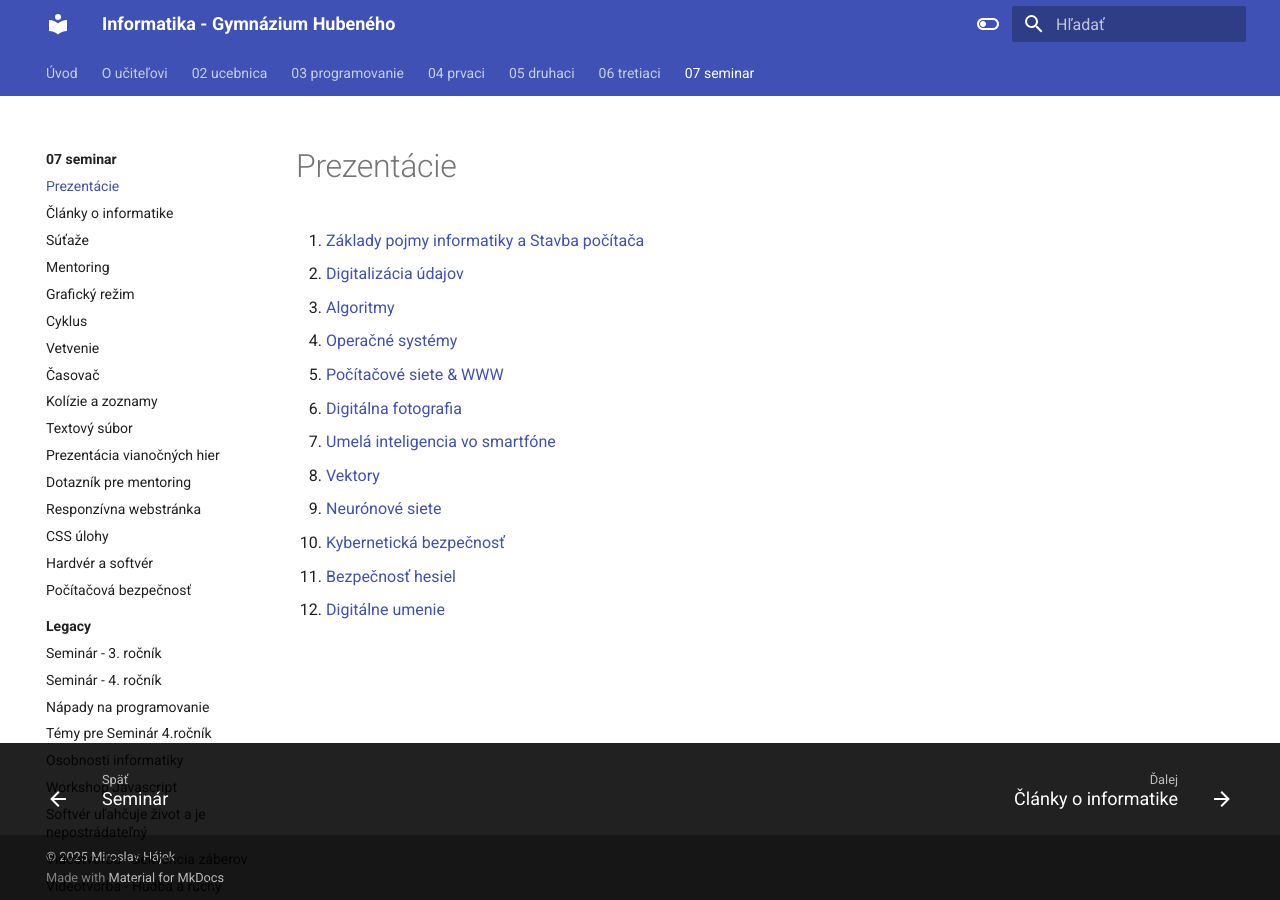
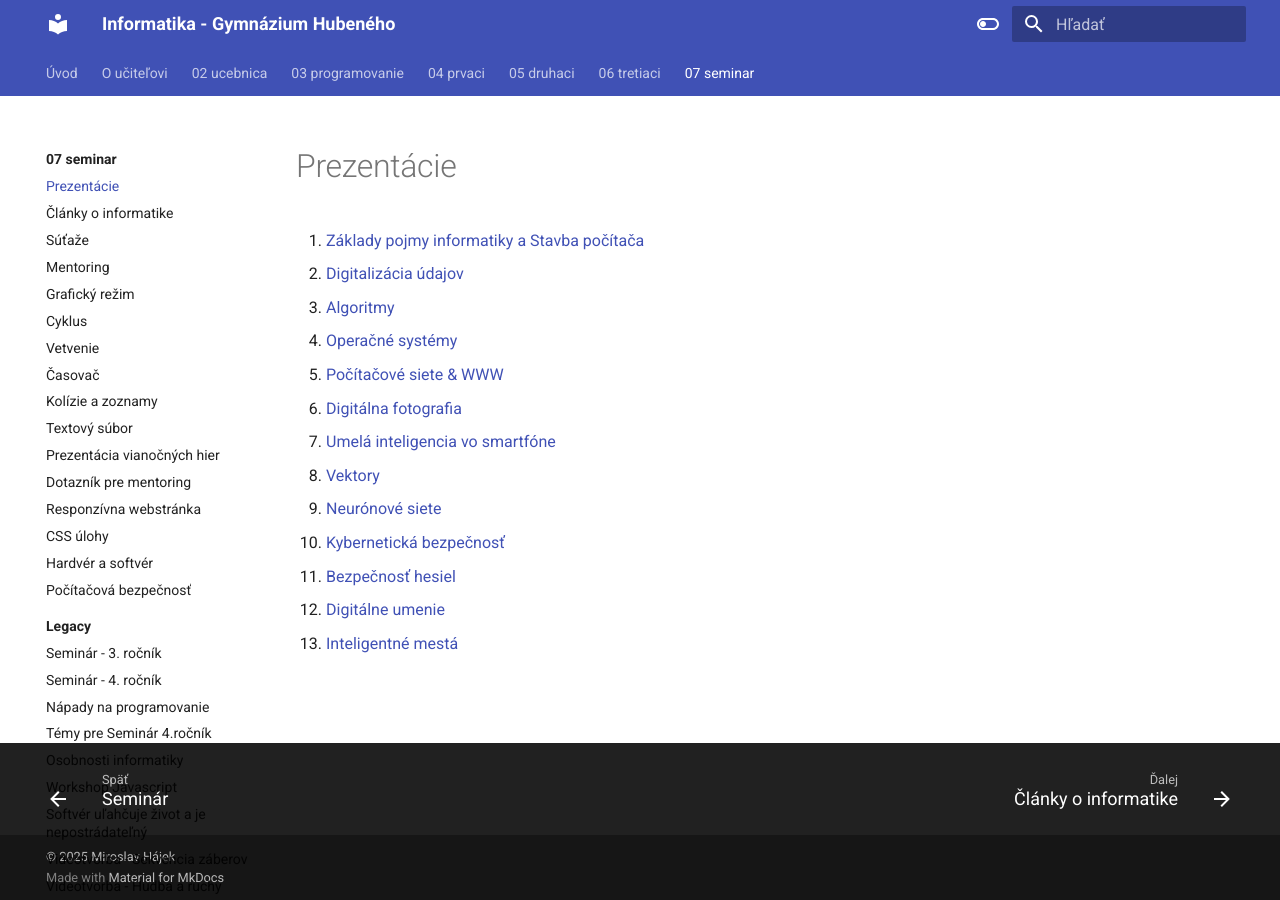
Before and after one commit to hubenka/hubenka.github.io, an MkDocs documentation site: the page built from docs/07_seminar/01_prezentacie.md, in a window 1280 px wide. Built offline with MkDocs 1.6.1 and Material for MkDocs 9.7.7, drawn with Linux system fonts in a browser that asks for light colours.

Commit message:
Smart cities

```diff
--- a/docs/07_seminar/01_prezentacie.md
+++ b/docs/07_seminar/01_prezentacie.md
@@ -15,3 +15,4 @@ publish: true
 10. [Kybernetická bezpečnosť](/slides/kyberneticka-bezpecnost.pdf)
 11. [Bezpečnosť hesiel](/slides/Bezpecnost-hesiel.pdf)
 12. [Digitálne umenie](/slides/digitalne-umenie.pdf)
+13. [Inteligentné mestá](/slides/urban-iot.pdf)
```
Also changed, not shown: 1 other file.
